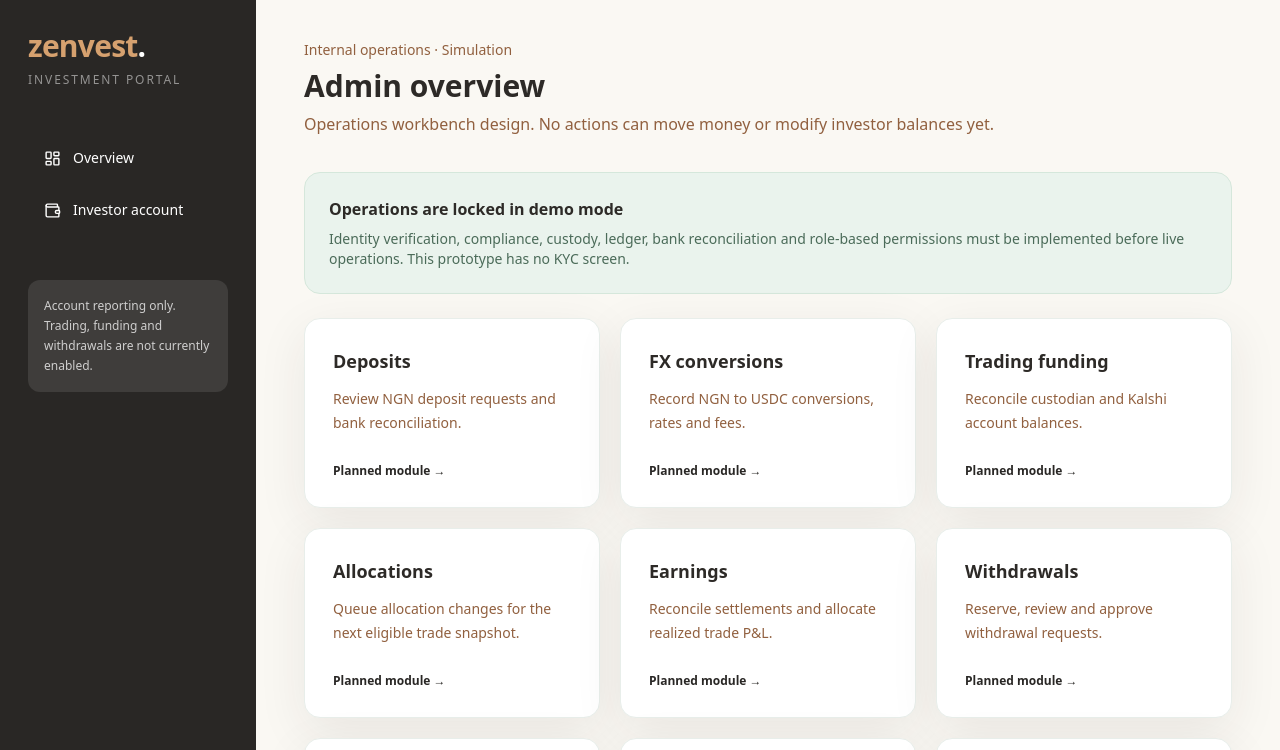
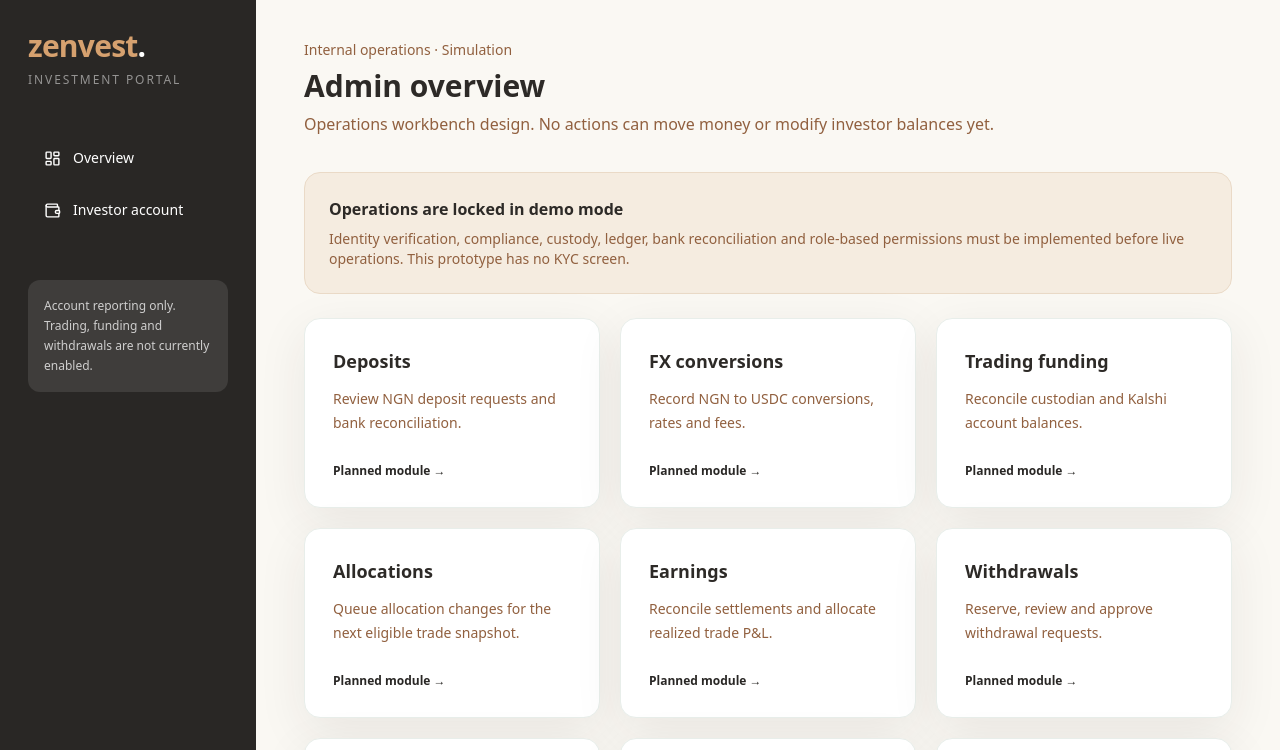
Before and after one commit to en0ma/zenvest, a Next.js app: page /preview/admin in a window 1280 px wide. Shown: the top 750 px of the page. Built offline with nearby package versions, Linux system fonts and the light colour scheme.

Commit message:
design: complete new brand theme in shell and docs

```diff
--- a/src/app/preview/admin/page.tsx
+++ b/src/app/preview/admin/page.tsx
@@ -11,5 +11,5 @@ const modules = [
  ["Bot monitor", "View live or stale external bot status and recent trades."],
 ];
 export default function AdminPreview(){return <Shell admin preview><header><p className="text-muted text-sm">Internal operations · Simulation</p><h1 className="text-3xl font-semibold mt-2">Admin overview</h1><p className="text-muted mt-2">Operations workbench design. No actions can move money or modify investor balances yet.</p></header>
-<section className="mt-9 rounded-2xl bg-[#eaf3ed] border border-[#d5e7db] p-6"><strong>Operations are locked in demo mode</strong><p className="text-sm text-[#4b6b59] mt-2">Identity verification, compliance, custody, ledger, bank reconciliation and role-based permissions must be implemented before live operations. This prototype has no KYC screen.</p></section>
+<section className="mt-9 rounded-2xl bg-[#f5ece0] border border-[#eadac7] p-6"><strong>Operations are locked in demo mode</strong><p className="text-sm text-[#91603f] mt-2">Identity verification, compliance, custody, ledger, bank reconciliation and role-based permissions must be implemented before live operations. This prototype has no KYC screen.</p></section>
 <div className="grid sm:grid-cols-2 xl:grid-cols-3 gap-5 mt-6">{modules.map(([title,description])=><article key={title} className="bg-white border border-[#e8eeea] shadow-soft rounded-2xl p-7"><h2 className="font-semibold text-lg">{title}</h2><p className="text-sm text-muted leading-6 mt-3">{description}</p><div className="mt-7 text-xs font-semibold text-forest">{title==="Bot monitor"?<span>Sign in as an admin to access live telemetry →</span>:"Planned module →"}</div></article>)}</div></Shell>;}
```
